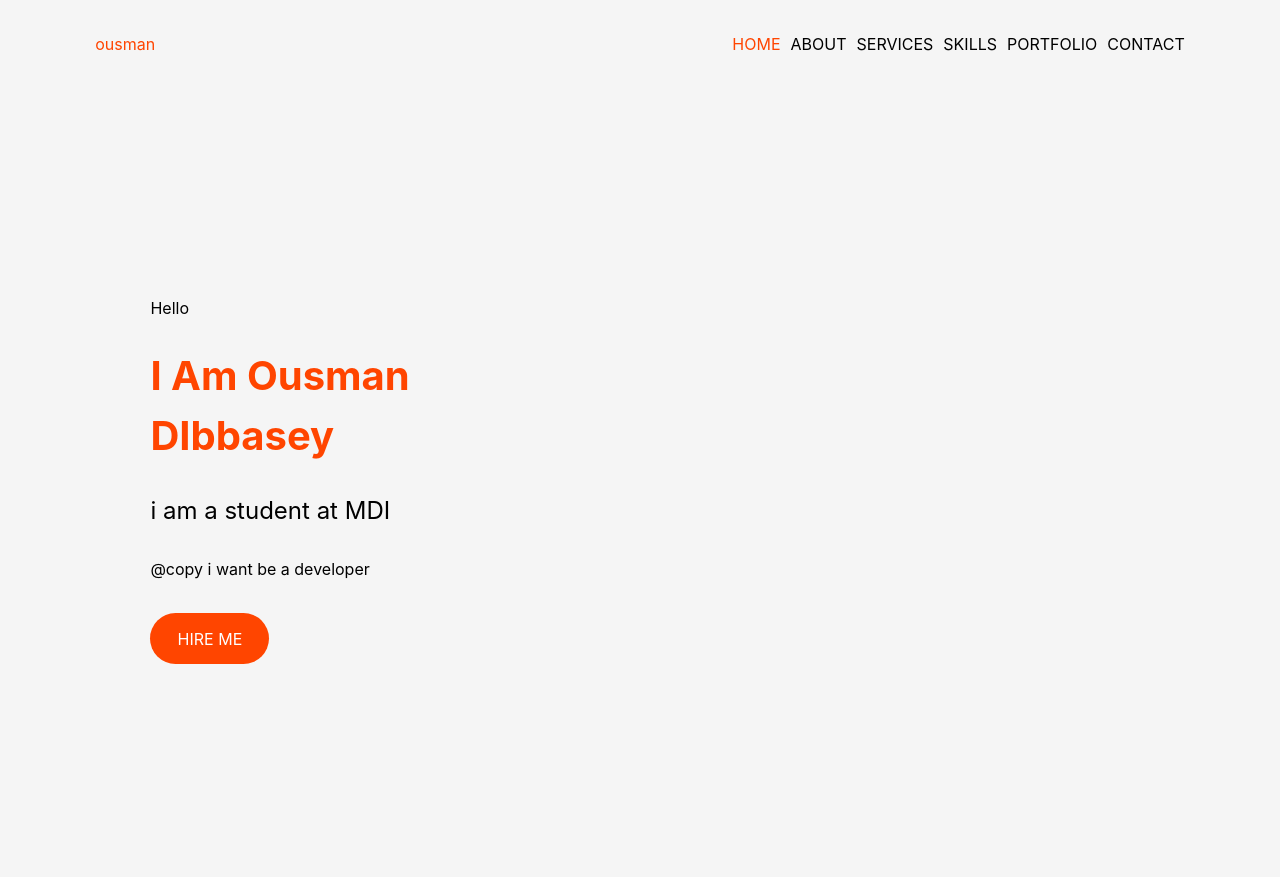
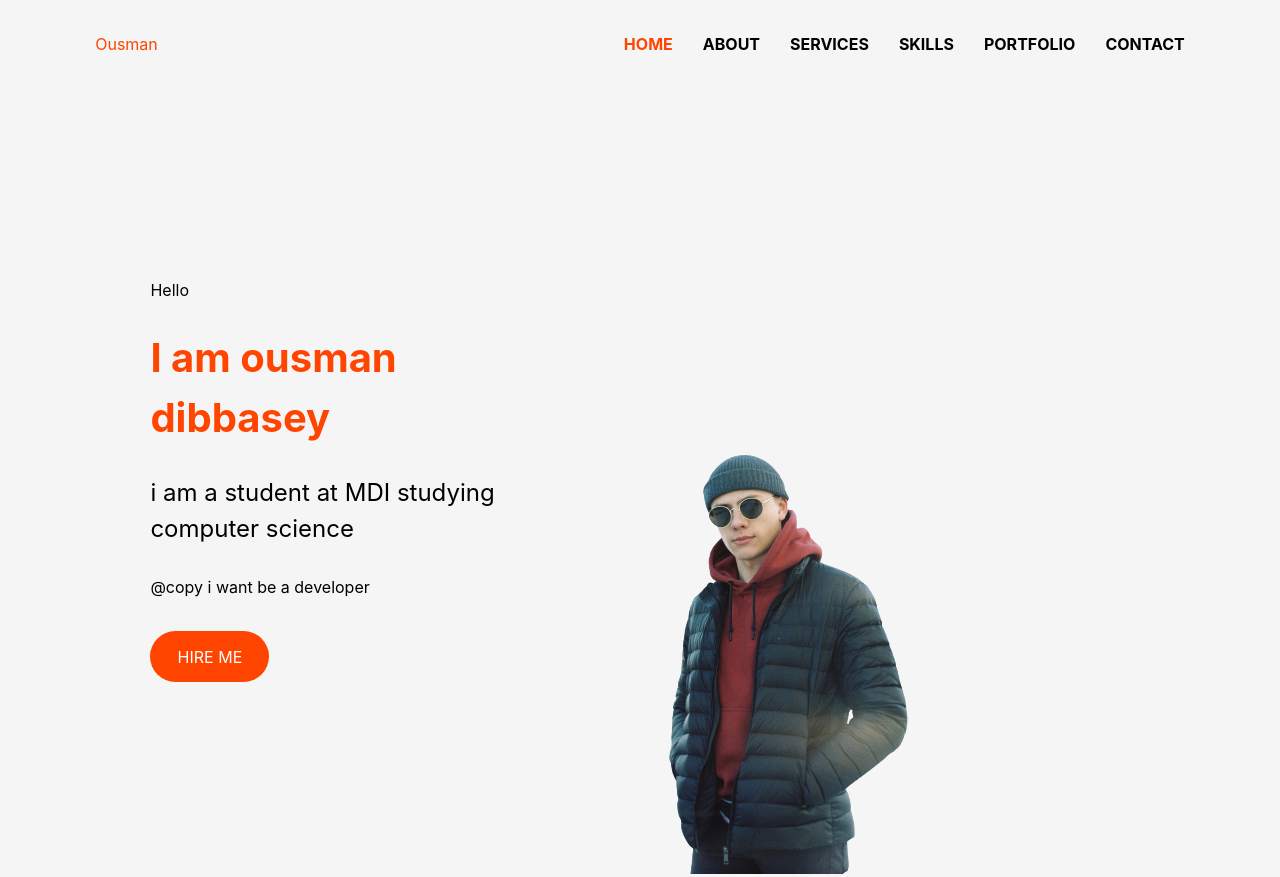
Before and after one commit to dmbakebba/final-project, a plain HTML site: page index.html in a window 1280 px wide. Shown: the top 877 px of the page. Drawn offline with Linux system fonts and the light colour scheme.

Commit message:
creating final project

```diff
--- a/css/main.css
+++ b/css/main.css
@@ -28,11 +28,12 @@ img{
     text-decoration: none;
     color: black;
     text-transform: uppercase;
-    gap: 25px;
+    gap: 10px;
+    font-weight: bold;
 }
 .menu{
     display: flex;
-    gap: 10px;
+    gap: 30px;
 }
 .logo{
     text-decoration: none;
@@ -50,7 +51,7 @@ img{
 }
 .footer-social{
     text-decoration: none;
-    gap: 3rem;
+    gap: 30px;
 
 
 }
@@ -100,3 +101,9 @@ img{
 
 
 }
+.hero-image{
+    min-height: 50%;
+    width: 90%;
+    margin-top: auto;
+
+}
--- a/index.html
+++ b/index.html
@@ -11,7 +11,7 @@
     <div class="page">
         <header class="header">
             <a class="logo" href="">
-                <span class="logo-text">ousman</span>
+                <span class="logo-text">Ousman</span>
             </a>
 
             <nav class="menu">
@@ -30,13 +30,14 @@
             <div class="container hero-container">
                 <div class="hero-text">
                     <span>Hello</span>
-                    <h1 class="hero-tittle">I Am Ousman DIbbasey</h1>
-                    <p class="hero-sub-tittle">i am a student at MDI</p>
+                    <h1 class="hero-tittle">I am ousman dibbasey</h1>
+                    <p class="hero-sub-tittle">i am a student at MDI studying computer science</p>
                     <p>@copy i want be a developer</p>
                     <a class="btn" href="#">Hire me</a>
 
                 </div>
                 <div class="hero-image">
+                    <img src="/images/ous.png" alt="">
 
                 </div>
 
```
Also changed, not shown: images/ous.png (added), pixel-ous.jpg (added), pixel-ous2.jpg (added).
